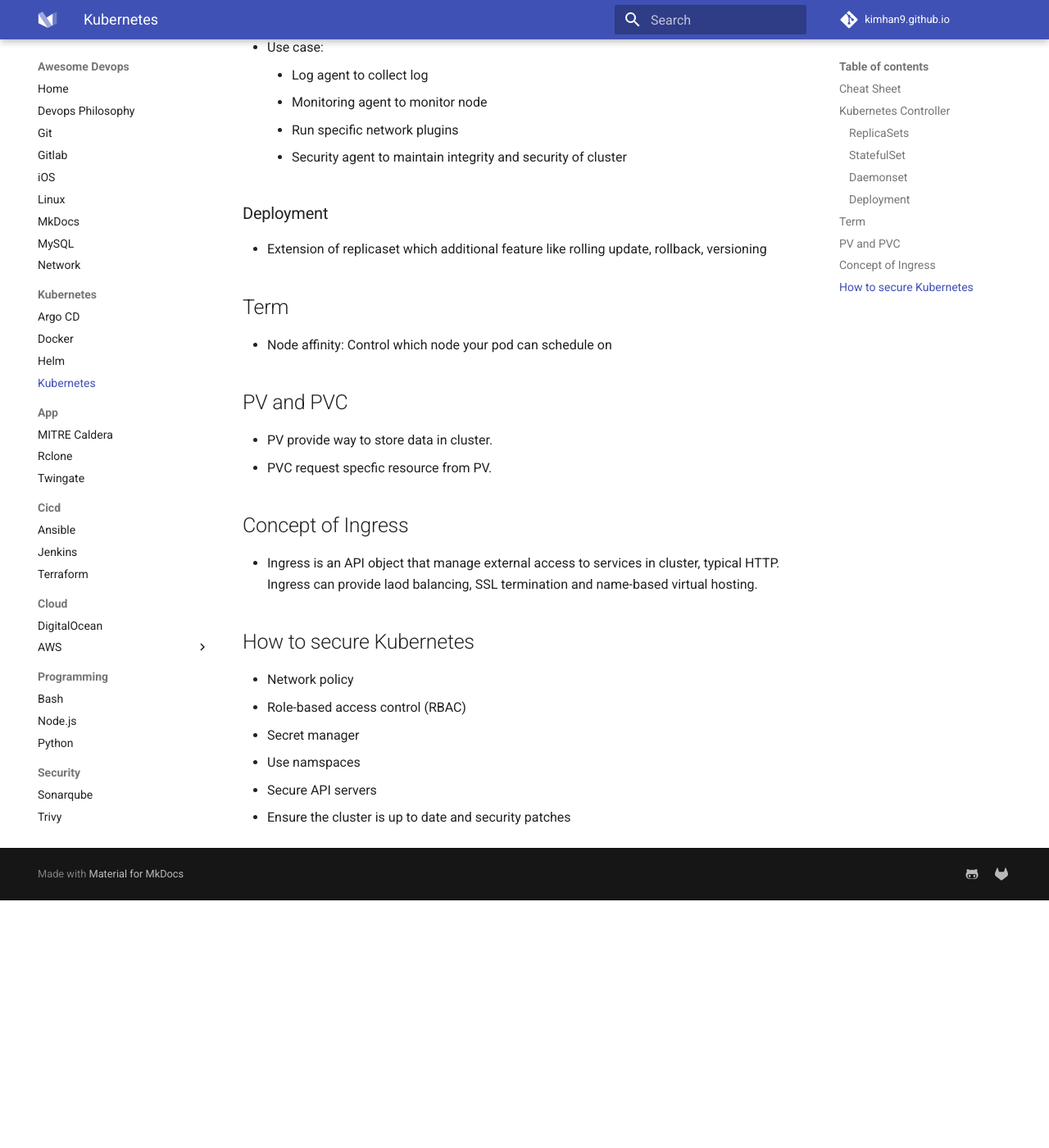
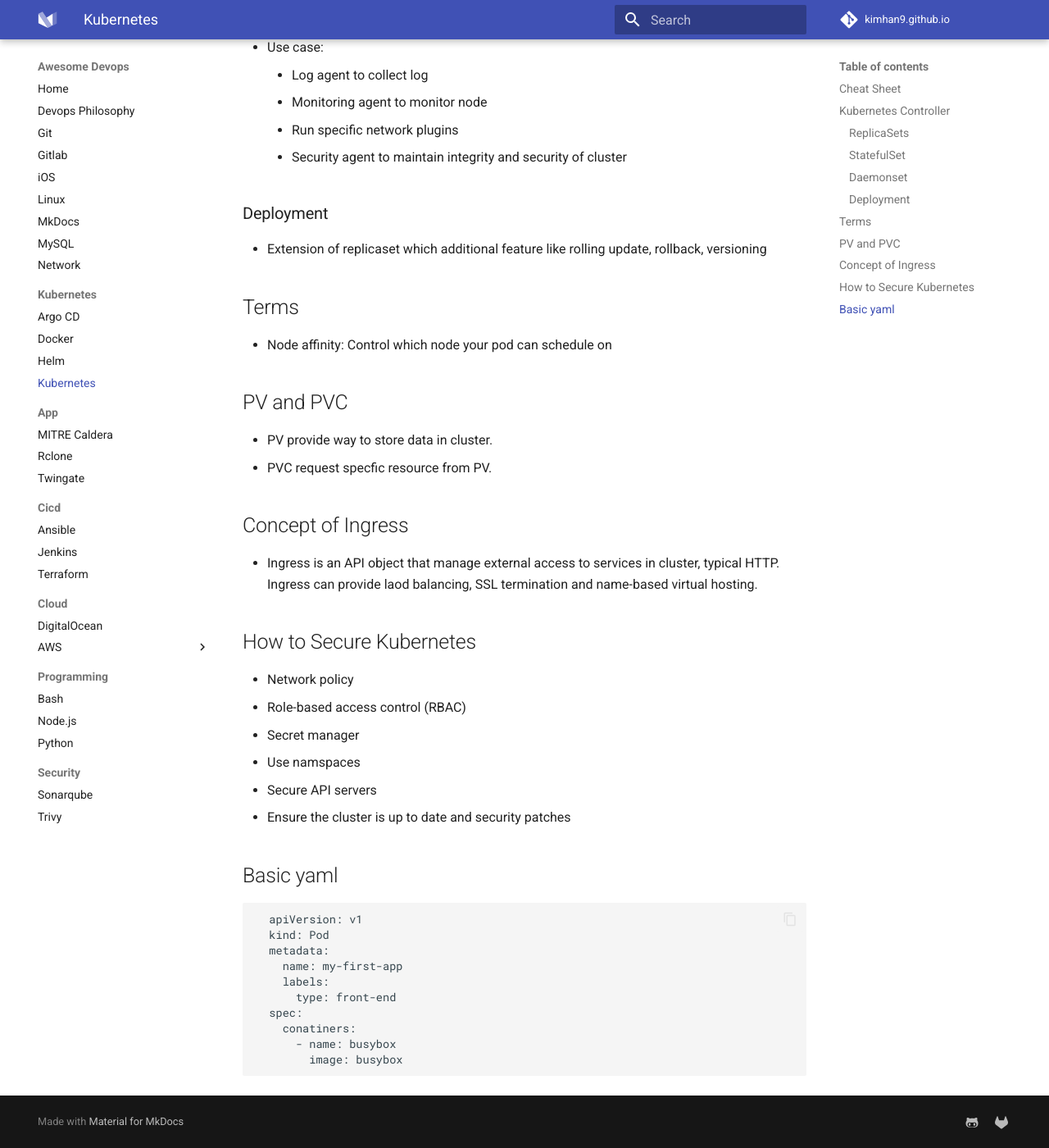
Before and after one commit to kimhan9/kimhan9.github.io, an MkDocs documentation site: the page built from docs/Kubernetes/kubernetes.md, in a window 1280 px wide and 1400 px high, scrolled down 781 px. Shown: the whole window at 82% size. Built offline with MkDocs 1.6.1 and Material for MkDocs 9.7.7, drawn with Linux system fonts in a browser that asks for light colours; comment, search, counter and statistics services are not loaded; before the commit the page ends 1879 px from its top, so only the background shows below that.

Commit message:
Update notes

````diff
--- a/docs/Kubernetes/kubernetes.md
+++ b/docs/Kubernetes/kubernetes.md
@@ -32,7 +32,7 @@
 
 - Extension of replicaset which additional feature like rolling update, rollback, versioning
 
-## Term
+## Terms
 - Node affinity: Control which node your pod can schedule on
 
 ## PV and PVC
@@ -44,7 +44,7 @@
 
 - Ingress is an API object that manage external access to services in cluster, typical HTTP. Ingress can provide laod balancing, SSL termination and name-based virtual hosting.
 
-## How to secure Kubernetes
+## How to Secure Kubernetes
 
 - Network policy
 - Role-based access control (RBAC)
@@ -52,3 +52,17 @@
 - Use namspaces
 - Secure API servers
 - Ensure the cluster is up to date and security patches
+
+## Basic yaml
+```
+  apiVersion: v1
+  kind: Pod
+  metadata:
+    name: my-first-app
+    labels:
+      type: front-end
+  spec:
+    conatiners:
+      - name: busybox
+        image: busybox
+```
````
Also changed, not shown: docs/Kubernetes/docker.md (+12 -0 lines), docs/cicd/ansible.md (+9 -0 lines), docs/assets/linux-file-system.jpg.
